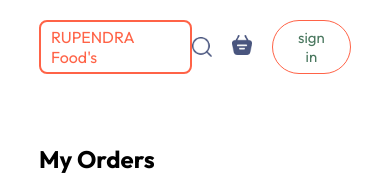
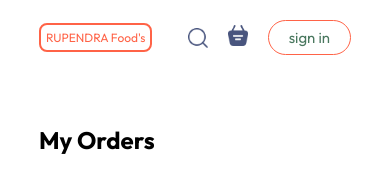
Before and after one commit to RupendraCHA/Rupendra_Food_Delivery, a React (Vite) app in the folder frontend/: page /myorders in a window 390 px wide. Shown: the top 175 px of the page. Built offline with nearby package versions, Linux system fonts and the light colour scheme; no server answers.

Commit message:
Changing Styles to Navbar

```diff
--- a/frontend/src/components/Navbar/Navbar.css
+++ b/frontend/src/components/Navbar/Navbar.css
@@ -14,6 +14,12 @@
   border: 2px solid tomato;
   padding: 5px 10px;
   border-radius: 8px;
+}
+@media (max-width: 575px) {
+  .navbar .website-name {
+    padding: 5px 5px;
+    font-size: max(1.5vw, 12px);
+  }
 }
 .navbar .website-name:hover {
   text-decoration: underline;
```
